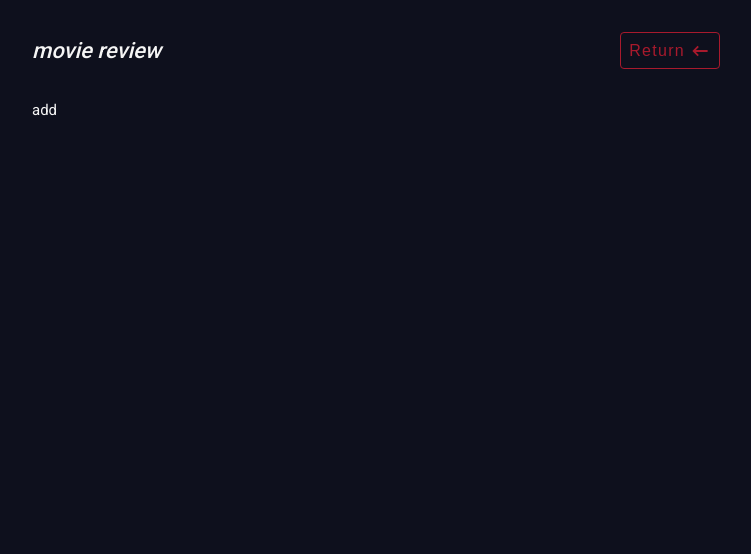
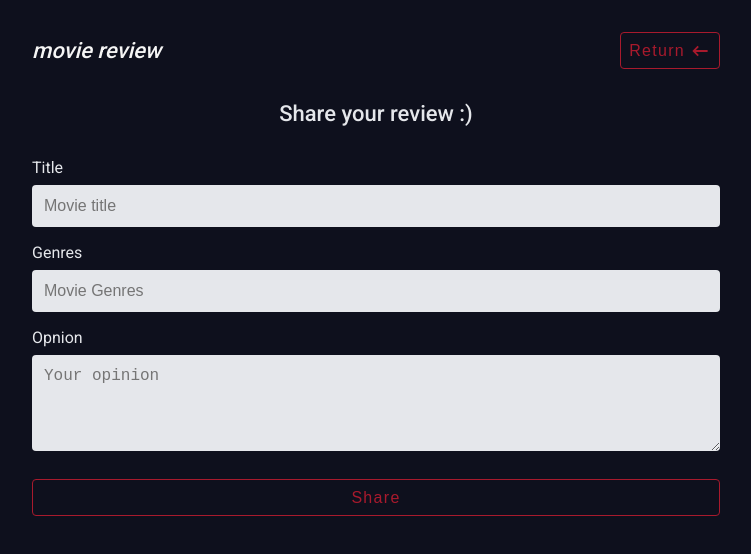
Before and after one commit to arcmena/movie-review, a React (Create React App) app: page /new-review in a window 1280 px wide. Shown: the top 554 px of the page, without its empty margins (264-1015 px from the left). Built offline with nearby package versions, Linux system fonts and the light colour scheme.

Commit message:
feat: create NewReviewForm

```diff
--- a/src/components/common/Header.module.css
+++ b/src/components/common/Header.module.css
@@ -14,28 +14,6 @@
     user-select: none;
 }
 
-.wrapper button {
-    display: flex;
-    justify-content: center;
-    align-items: center;
-    user-select: none;
-    cursor: pointer;
-
-    background: none;
-
-    color: var(--red);
-    border: 1px solid var(--red);
-    border-radius: 0.4rem;
-
-    padding: 0 var(--spacing-2);
-
-    height: 37px;
-
-    font-size: 1.6rem;
-
-    letter-spacing: 0.13rem;
-}
-
 .wrapper button svg {
     margin-left: var(--spacing-1);
 }
--- a/src/components/common/Header.tsx
+++ b/src/components/common/Header.tsx
@@ -1,5 +1,7 @@
 import { useLocation, useHistory } from 'react-router-dom'
 import { CgArrowLeft, CgMathPlus } from 'react-icons/cg'
+
+import Button from 'components/ui/Button'
 
 import s from './Header.module.css'
 import { APP_URLS } from 'utils/constants'
@@ -16,7 +18,7 @@ export default function Header() {
     return (
         <header className={s.wrapper}>
             <h1>movie review</h1>{' '}
-            <button onClick={handleNavigation}>
+            <Button onClick={handleNavigation}>
                 {isAddReview ? (
                     <>
                         Return
@@ -28,7 +30,7 @@ export default function Header() {
                         <CgMathPlus size={22} />
                     </>
                 )}
-            </button>
+            </Button>
         </header>
     )
 }
--- a/src/components/home/HomeView.tsx
+++ b/src/components/home/HomeView.tsx
@@ -6,7 +6,7 @@ const reviews = [
     {
         id: 1,
         title: 'Blade Runner 2049 (2017)',
-        genres: ['Sci-fi', 'Thriller'],
+        genres: 'Sci-fi, Thriller',
         opinion:
             "Deliberate in its pacing and world-building, the follow-up to Ridley Scott's dystopian vision of Los Angeles usesbreathtaking cinematography, impeccable production, and agripping story to make our second visit even more revelatory than the first."
     }
--- /dev/null
+++ b/src/components/review/NewReviewForm.module.css
@@ -0,0 +1,38 @@
+.form {
+    margin-top: var(--spacing-8);
+}
+
+.form div:not(:first-child) {
+    margin-top: var(--spacing-4);
+}
+
+.form input,
+textarea {
+    width: 100%;
+    margin-top: var(--spacing-2);
+    padding: var(--spacing-3);
+
+    background-color: var(--gray-2);
+    border: none;
+    border-radius: 0.4rem;
+
+    font-size: 1.6rem;
+    color: var(--gray-7);
+}
+
+.form label {
+    color: var(--gray-2);
+    font-size: 1.6rem;
+}
+
+.form button {
+    margin-top: var(--spacing-6);
+    width: 100%;
+}
+
+.error {
+    margin-top: var(--spacing-2);
+    font-weight: 500;
+    font-size: 1.6rem;
+    color: var(--red);
+}
--- /dev/null
+++ b/src/components/review/NewReviewForm.tsx
@@ -0,0 +1,63 @@
+import { useForm, SubmitHandler } from 'react-hook-form'
+
+import Button from 'components/ui/Button'
+
+import Review from 'types/Review'
+
+import s from './NewReviewForm.module.css'
+
+export default function NewReviewForm() {
+    const {
+        handleSubmit,
+        register,
+        formState: { errors }
+    } = useForm<Review>({ mode: 'onTouched' })
+
+    const onSubmit: SubmitHandler<Review> = data => console.log(data)
+
+    return (
+        <form onSubmit={handleSubmit(onSubmit)} className={s.form}>
+            <div>
+                <label htmlFor="title">
+                    Title
+                    <input
+                        type="text"
+                        placeholder="Movie title"
+                        {...register('title', { required: true })}
+                    />
+                </label>
+                {errors.title && (
+                    <p className={s.error}>This field is required</p>
+                )}
+            </div>
+            <div>
+                <label htmlFor="genres">
+                    Genres
+                    <input
+                        type="text"
+                        placeholder="Movie Genres"
+                        {...register('genres', { required: true })}
+                    />
+                </label>
+                {errors.genres && (
+                    <p className={s.error}>This field is required</p>
+                )}
+            </div>
+            <div>
+                <label htmlFor="opinion">
+                    Opnion
+                    <textarea
+                        rows={4}
+                        placeholder="Your opinion"
+                        {...register('opinion', { required: true })}
+                    />
+                </label>
+                {errors.opinion && (
+                    <p className={s.error}>This field is required</p>
+                )}
+            </div>
+
+            <Button type="submit">Share</Button>
+        </form>
+    )
+}
--- /dev/null
+++ b/src/components/review/NewReviewView.module.css
@@ -0,0 +1,8 @@
+.title {
+    font-size: 2.2rem;
+    font-weight: 500;
+
+    text-align: center;
+
+    color: var(--gray-2);
+}
--- a/src/components/review/NewReviewView.tsx
+++ b/src/components/review/NewReviewView.tsx
@@ -1,3 +1,12 @@
+import NewReviewForm from './NewReviewForm'
+
+import s from './NewReviewView.module.css'
+
 export default function NewReviewView() {
-    return <div>add</div>
+    return (
+        <>
+            <h1 className={s.title}>Share your review :)</h1>
+            <NewReviewForm />
+        </>
+    )
 }
--- a/src/components/review/Review.tsx
+++ b/src/components/review/Review.tsx
@@ -14,14 +14,7 @@ export default function Review({ data: { title, genres, opinion } }: IReview) {
             <div className={s.header}>
                 <div>
                     <h1>{title}</h1>
-                    <h2>
-                        {genres.map((genre, index) => (
-                            <span key={`${genre}-${index}`}>
-                                {index !== 0 ? ', ' : ''}
-                                {genre}
-                            </span>
-                        ))}
-                    </h2>
+                    <h2>{genres}</h2>
                 </div>
                 <CgTrash size={27} />
             </div>
--- /dev/null
+++ b/src/components/ui/Button.module.css
@@ -0,0 +1,21 @@
+.default_button {
+    display: flex;
+    justify-content: center;
+    align-items: center;
+    user-select: none;
+    cursor: pointer;
+
+    background: none;
+
+    color: var(--red);
+    border: 1px solid var(--red);
+    border-radius: 0.4rem;
+
+    padding: 0 var(--spacing-2);
+
+    height: 37px;
+
+    font-size: 1.6rem;
+
+    letter-spacing: 0.13rem;
+}
--- /dev/null
+++ b/src/components/ui/Button.tsx
@@ -0,0 +1,14 @@
+import { ButtonHTMLAttributes } from 'react'
+
+import s from './Button.module.css'
+
+export default function Button({
+    children,
+    ...rest
+}: ButtonHTMLAttributes<HTMLButtonElement>) {
+    return (
+        <button className={s.default_button} {...rest}>
+            {children}
+        </button>
+    )
+}
--- a/src/types/Review.ts
+++ b/src/types/Review.ts
@@ -1,6 +1,6 @@
 export default interface Review {
     id: number
     title: string
-    genres: string[]
+    genres: string
     opinion: string
 }
```
